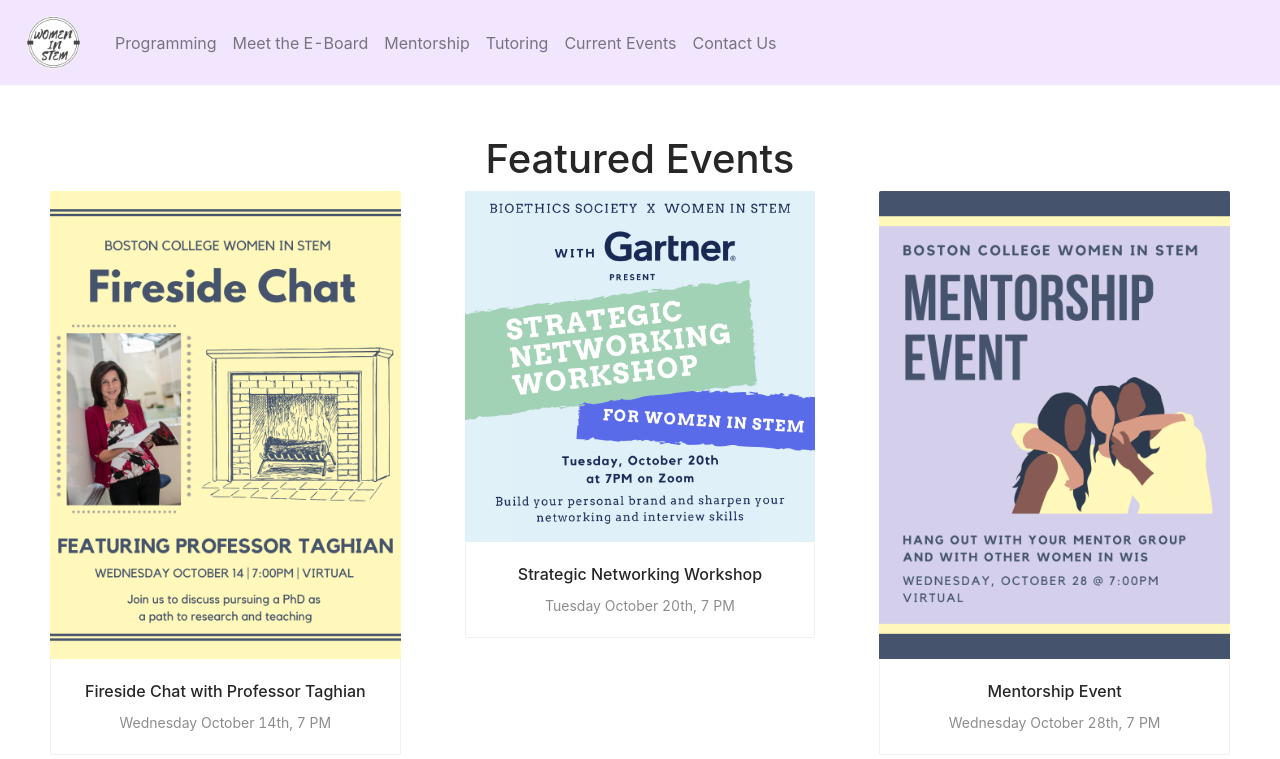
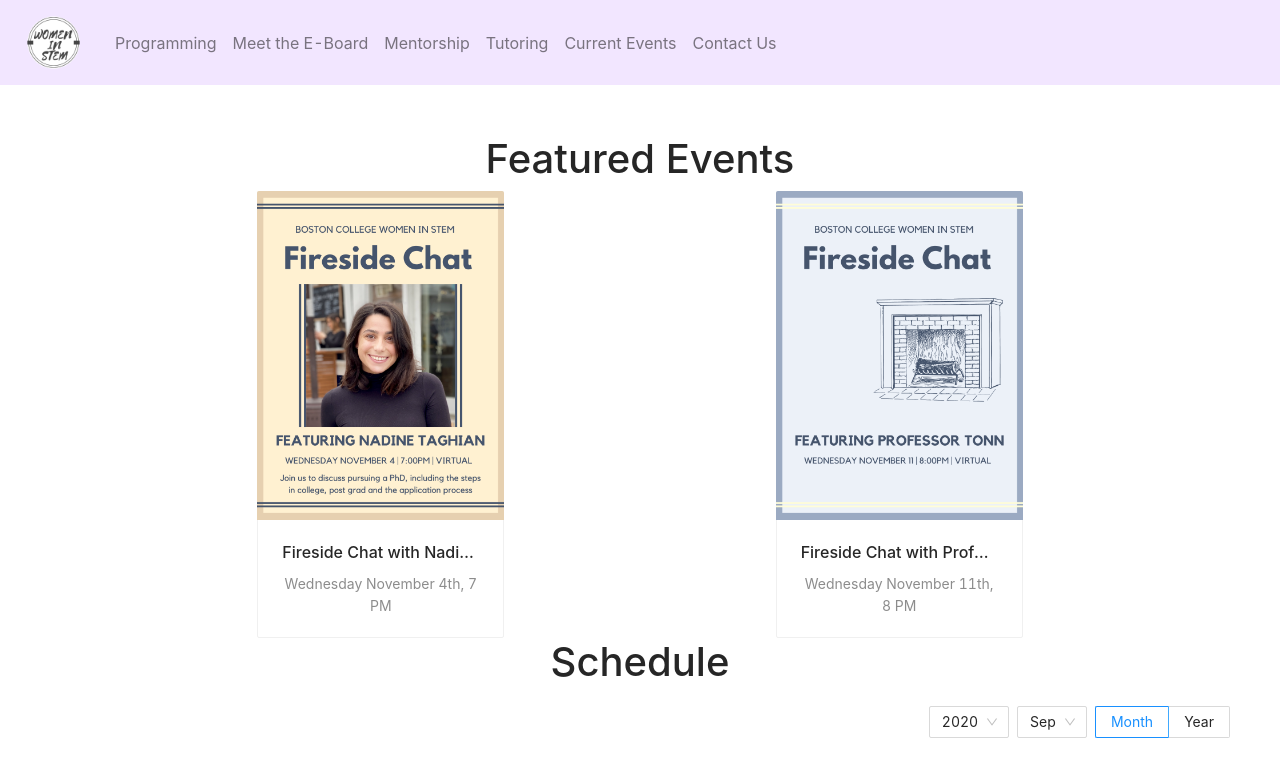
Before and after one commit to bolgera129/womeninstem, a React (Create React App) app: page /programming in a window 1280 px wide. Shown: the top 759 px of the page. Built offline with nearby package versions, Linux system fonts and the light colour scheme.

Commit message:
november events

```diff
--- a/src/Components/Programming.js
+++ b/src/Components/Programming.js
@@ -12,19 +12,14 @@
     function getListData(value) {
         let listData;
         switch (value.date()) {
-          case 14:
+          case 4:
             listData = [
               { type: 'success', content: 'Fireside Chat' }
             ];
             break;
-          case 20:
+          case 11:
             listData = [
-              { type: 'success', content: 'Strategic Networking Workshop' }
-            ];
-            break;
-          case 28:
-            listData = [
-              { type: 'success', content: 'Mentorship Event' }
+              { type: 'success', content: 'Fireside Chat' }
             ];
             break;
           default:
@@ -68,37 +63,41 @@
               Featured Events
             </h1>
               <Grid container spacing = {8}>
-                <Grid lg = {4} sm = {12} item>
+              <Grid item lg = {2}></Grid>
+
+                <Grid lg = {3} sm = {12} item>
                   <Card
                     cover={
                       <img
                         alt="example"
-                        src="/WIS/Fireside_Chat_14th.png"
+                        src="/WIS/newevents/fsc1.png"
                       />
                     }
                   >
                     <Meta
-                      title="Fireside Chat with Professor Taghian"
-                      description="Wednesday October 14th, 7 PM"
+                      title="Fireside Chat with Nadine Taghian"
+                      description="Wednesday November 4th, 7 PM"
                     />
                   </Card>
                 </Grid>
-                <Grid item lg = {4} sm = {12}>
+                <Grid item lg = {2}></Grid>
+                <Grid item lg = {3} sm = {12}>
                 <Card
                     cover={
                       <img
                         alt="example"
-                        src="/WIS/gartner.png"
+                        src="/WIS/newevents/fsc2.png"
                       />
                     }
                   >
                     <Meta
-                      title="Strategic Networking Workshop"
-                      description="Tuesday October 20th, 7 PM"
+                      title="Fireside Chat with Professor Tonn"
+                      description="Wednesday November 11th, 8 PM"
                     />
                   </Card>
                 </Grid>
-                <Grid lg = {4} item xs = {12} sm = {12}>
+                <Grid lg = {2}></Grid>
+                {/* <Grid lg = {4} item xs = {12} sm = {12}>
                 <Card
                     cover={
                       <img
@@ -112,7 +111,7 @@
                       description="Wednesday October 28th, 7 PM"
                     />
                   </Card>
-                </Grid>
+                </Grid> */}
               </Grid>
             </div>
             <h1>
```
Also changed, not shown: public/WIS/newevents/fsc1.png (added), public/WIS/newevents/fsc2.png (added).
